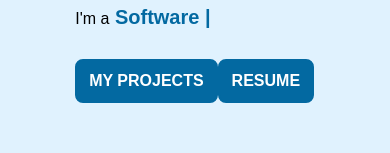
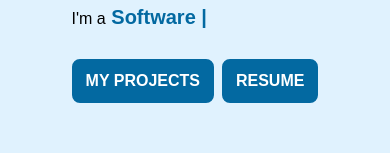
Before and after one commit to ismafavesco/Portfolio, a React (Create React App) app: page / in a window 390 px wide. Shown: the part 487-640 px from the top of the page. Built offline with nearby package versions, Linux system fonts and the light colour scheme.

Commit message:
Update Home.jsx

```diff
--- a/src/components/Home.jsx
+++ b/src/components/Home.jsx
@@ -41,7 +41,7 @@ const Home = () => {
               </button>
             </Link>
 
-            <button className="sm:ml-4  mt-2 py-2 px-3 border-2 border-sky-700 bg-sky-700 rounded-lg text-white font-bold uppercase hover:bg-transparent hover:text-sky-700 duration-300"
+            <button className="sm:ml-4 ml-2 mt-2 py-2 px-3 border-2 border-sky-700 bg-sky-700 rounded-lg text-white font-bold uppercase hover:bg-transparent hover:text-sky-700 duration-300"
                  onClick={() => window.open('https://drive.google.com/file/d/1Bak0pRGEsHW7iyyHP_byKe0jrUvHtk_b/view?usp=share_link')} >
                   Resume
                   </button>
```
